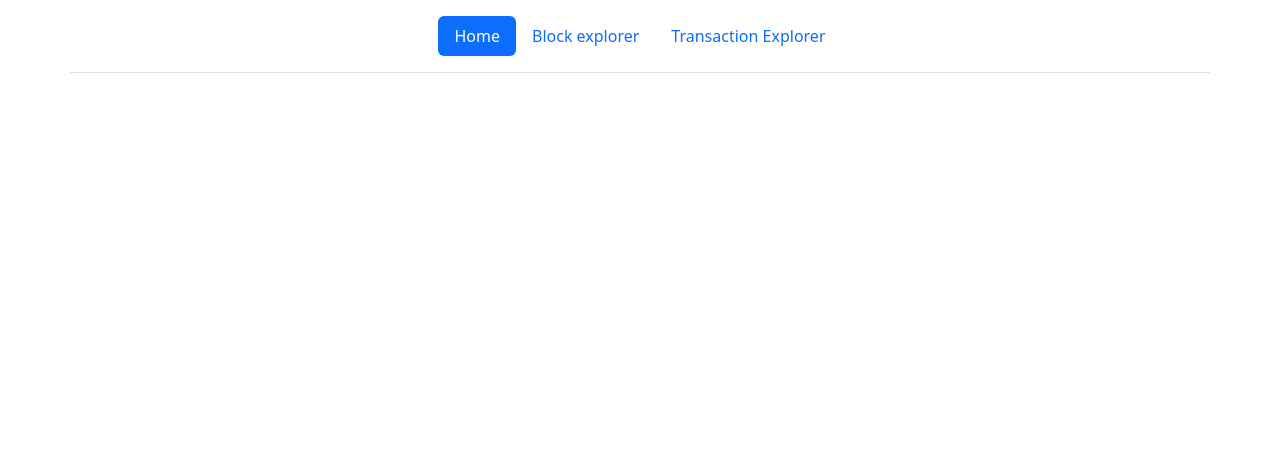
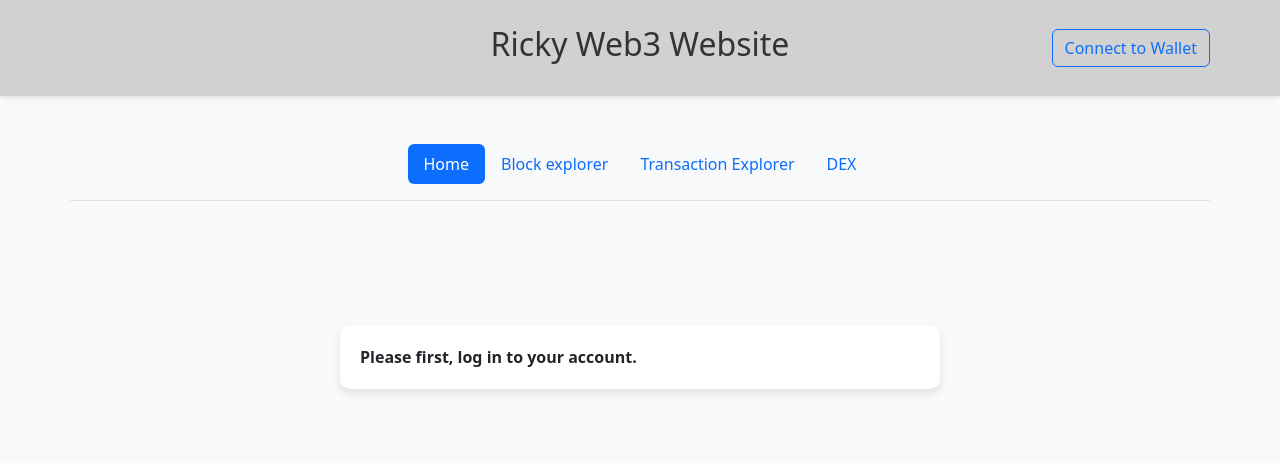
Before and after one commit to DevRickyCst/ethBlockExplorer, a Flask app: page / in a window 1280 px wide. Shown: the top 463 px of the page. Run offline with Flask 3, Linux system fonts and the light colour scheme.

Commit message:
major update

```diff
--- a/main.py
+++ b/main.py
@@ -1,16 +1,20 @@
-from flask import Flask
-from flask import render_template
+from flask import Flask, render_template, session, request
 
 from views.transactions import render_transaction_view
 from views.blocks import render_block_view
-
+from src.eths import get_value
 
 app = Flask(__name__)
 
+app.secret_key = b''
 
 @app.route("/")
 def home():
-    return render_template("home.html")
+    try:
+        value = get_value(session['account'])
+        return render_template("base.html", page = 'home', value= value)
+    except:
+        return render_template("base.html", page = 'home')
 
 
 @app.route("/block")
@@ -24,6 +28,26 @@ def block(id=None):
 def transaction(id=None):
     return render_transaction_view(id)
 
+@app.route("/dex")
+def dex(id=None):
+    return render_template("base.html", page = 'dex')
 
+
+@app.route("/set-cookie", methods=['POST'])
+def get_cookie():
+    json = request.get_json()
+    session['account'] = json['account']
+    session['networkId']=json['networkId']
+    return {
+        "Value":'Account bien enregistrer dans la session Flask'
+    }
+
+
+@app.route("/delete-cookie", methods=['POST'])
+def delete_cookie():
+    del session['account']
+    return {
+        "Value":'Account bien supprimer de la session Flask'
+    }
 if __name__ == "__main__":
-    app.run()
+    app.run(debug=True)
--- /dev/null
+++ b/static/css/utils.css
@@ -0,0 +1,43 @@
+/* Main */
+
+body {
+    background-color: #f8f9fa;
+}
+
+/* Navbar */
+.navbar-custom {
+    height: 6em; /* Ajustez la hauteur selon vos besoins */
+    padding: 1.5em;
+    background-color: rgb(208, 209, 208);
+    color: #333333;
+    margin-bottom: 2em;
+    box-shadow: 0 2px 4px rgba(0, 0, 0, 0.1);
+
+}
+
+.navbar-custom div{
+    width: 100%;
+}
+
+.content{
+    padding: 2% 5%;
+}
+
+/* Home */
+.user-info-container {
+    max-width: 600px;
+    margin: 50px auto;
+    padding: 20px;
+    background-color: #ffffff;
+    box-shadow: 0 4px 8px rgba(0, 0, 0, 0.1);
+    border-radius: 10px;
+}
+
+.user-info {
+    font-size: 18px;
+    margin-bottom: 15px;
+}
+
+.user-info b {
+    color: #007bff;
+}
--- /dev/null
+++ b/static/js/metamask.js
@@ -0,0 +1,107 @@
+
+// Detect if metamask account is changed
+window.ethereum.on('accountsChanged', async () => {
+    // Appel le back pour ajouter le compte dans les var de session
+    fetch('delete-cookie',{
+        method:"POST",
+    })
+    .then(response => response.json())
+    .then(data => console.log('Réponse du serveur:', data))
+    .catch(error => console.error('La requête a échoué. Erreur:', error));
+
+
+    // Demander à l'utilisateur de se connecter à son compte MetaMask
+    ethereum.request({ method: 'eth_requestAccounts' })
+
+    .then(accounts => {
+
+        // L'utilisateur est connecté avec succès
+        console.log('Connected to account:', accounts[0]);
+
+        // Appel le back pour ajouter le compte dans les var de session
+        fetch('/set-cookie',{
+            method:"POST",
+            headers: {
+                'Content-Type':'application/json',
+            },
+            body: JSON.stringify({'account':accounts[0]})
+        })
+        .then(response => response.json())
+        .then(data => console.log('Réponse du serveur:', data))
+        .catch(error => console.error('La requête a échoué. Erreur:', error));
+
+
+        //Todo : 'Meilleur idée ?'
+        // Redirection ver login redirection.
+        fetch('/',{
+            method:"GET",
+        })
+        .then(
+            response => {
+                    window.location = response.url
+            }
+        )
+    })
+});
+
+
+
+function connectToMetamask(event){
+
+// Vérifier si MetaMask est installé et actif
+if (typeof window.ethereum !== 'undefined') {
+    console.log('Metamask is installed!');
+
+    // Demander à l'utilisateur de se connecter à son compte MetaMask
+    ethereum.request({ method: 'eth_requestAccounts' })
+
+        .then(accounts => {
+
+        // L'utilisateur est connecté avec succès
+        console.log('Connected to account:', accounts[0]);
+        // Appel le back pour ajouter le compte dans les var de session
+        fetch('/set-cookie',{
+            method:"POST",
+            headers: {
+                'Content-Type':'application/json',
+            },
+            body: JSON.stringify({
+                'account':accounts[0],
+                'networkId': ethereum.networkVersion
+            })
+        })
+        .then(response => response.json())
+        .then(data => console.log('Réponse du serveur:', data))
+        .catch(error => console.error('La requête a échoué. Erreur:', error))
+        .then(
+            window.location.reload()
+        )
+        })
+
+        // La connexion a échoué
+        .catch(error => {
+
+        console.log('Connection error:', error);
+        });
+}
+else {
+    // MetaMask n'est pas installé, demander à l'utilisateur de l'installer
+    console.log('Metamask is not installed.');
+}
+}
+
+
+function deconnectToMetamask(event){
+        // Appel le back pour ajouter le compte dans les var de session
+        fetch('delete-cookie',{
+            method:"POST",
+        })
+        .then(response => response.json())
+        .then(data => console.log('Réponse du serveur:', data))
+        .catch(error => console.error('La requête a échoué. Erreur:', error))
+        .then(
+            window.location.reload()
+        )
+}
+
+console.log(window.location.pathname)
--- a/templates/base.html
+++ b/templates/base.html
@@ -2,16 +2,15 @@
 <html lang="en">
 <head>
 
-    <link href="https://cdn.jsdelivr.net/npm/bootstrap@5.2.2/dist/css/bootstrap.min.css" rel="stylesheet" integrity="sha384-Zenh87qX5JnK2Jl0vWa8Ck2rdkQ2Bzep5IDxbcnCeuOxjzrPF/et3URy9Bv1WTRi" crossorigin="anonymous">
-    <script src="https://cdn.jsdelivr.net/npm/bootstrap@5.2.2/dist/js/bootstrap.bundle.min.js" integrity="sha384-OERcA2EqjJCMA+/3y+gxIOqMEjwtxJY7qPCqsdltbNJuaOe923+mo//f6V8Qbsw3" crossorigin="anonymous"></script>
+    {% include 'import.html' %}
 
+    <title>{% block title %} Home {% endblock %}</title>
 
-    <meta charset="UTF-8">
-    <meta http-equiv="X-UA-Compatible" content="IE=edge">
-    <meta name="viewport" content="width=device-width, initial-scale=1.0">
-    <title>{% block title %} Home {% endblock %}</title>
 </head>
 <body>
+
+    {% include 'components/navbar.html' %}
+
     <div class="container border-bottom mb-5">
         <header class="d-flex justify-content-center py-3">
             <ul class="nav nav-pills">
@@ -19,14 +18,24 @@
             {% set navigation_bar = [
                 ('/', 'home', 'Home'),
                 ('/block', 'block', 'Block explorer'),
-                ('/transaction', 'transaction', 'Transaction Explorer')
+                ('/transaction', 'transaction', 'Transaction Explorer'),
+                ('/dex', 'dex', 'DEX')
             ]%}
 
             {% for href, id, caption in navigation_bar %}
-                <li class="nav-item"><a href="{{ href }}"  {% if active == id %} class="nav-link active" {% else %} class="nav-link" {% endif %} >{{ caption }}</a></li>
+                <li class="nav-item"><a href="{{ href }}"
+                    {% if page == id %} class="nav-link active"
+                    {% else %} class="nav-link"
+                    {% endif %} >{{ caption }}</a></li>
             {% endfor %}
             </ul>
         </header>
+    </div>
+
+    <div class="content">
+        {% if page %}
+            {% include "components/" + page + ".html" %}
+        {% endif %}
     </div>
 
     {% block body %}
--- a/templates/block.html
+++ b/templates/block.html
@@ -17,7 +17,7 @@
 {% block body %}
 
     <form method="GET" action="/block" class='w-50 mx-auto'>
-        <div class="row g-3 m-3">
+        <div class="row g-3">
             <div class="col-auto">
                 <label for="inputPassword6" class="col-form-label">View block number :</label>
             </div>
--- /dev/null
+++ b/templates/components/home.html
@@ -0,0 +1,29 @@
+{% set network_mapping = {
+    '1': {"name":'Main net', 'url': 'https://etherscan.io/'},
+    '5' : {"name":'Goerli', 'url': 'https://sepolia.etherscan.io/'},
+    '11155111': {"name":'Sepolia', 'url': 'https://sepolia.etherscan.io/'},
+    '2018' : {"name":'Dev', 'url': 'https://sepolia.etherscan.io/'},
+} %}
+
+<div class="container user-info-container">
+    {% if session['account'] %}
+        <div class="user-info">
+            <p><strong>Address:</strong>
+                <b>
+                    <a href="https://etherscan.io/address/{{ session['account'] }}", target="_blank">
+                        {{ session['account'] }}
+                    </a>
+                </b>
+            </p>
+            <p>
+                <strong>Network:</strong>
+                <b><a href="{{ network_mapping[session['networkId']]['url'] }}", target="_blank">
+                {{ network_mapping[session['networkId']]['name'] }} </a></b></p>
+            <p>
+                <strong>Balance:</strong>
+                <b>{{ value }} ETH</b></p>
+        </div>
+    {% else %}
+        <strong>Please first, log in to your account.</strong>
+    {% endif %}
+</div>
--- /dev/null
+++ b/templates/components/navbar.html
@@ -0,0 +1,13 @@
+<nav class="navbar navbar-expand-lg navbar-light navbar-custom">
+    <div class="container d-flex position-relative">
+        <!-- Titre centré -->
+        <h2 class="position-absolute start-50 translate-middle-x">Ricky Web3 Website</h2>
+
+        <!-- Bouton à droite -->
+        {% if session['account'] %}
+            <button id="wallet" class="btn btn-outline-danger position-absolute end-0" onclick="deconnectToMetamask()">Disconnect</button>
+        {% else %}
+            <button id="wallet" class="btn btn-outline-primary position-absolute end-0" onclick="connectToMetamask()">Connect to Wallet</button>
+        {% endif %}
+    </div>
+</nav>
--- a/templates/home.html
+++ /dev/null
@@ -1,9 +0,0 @@
-
-{% extends "base.html" %}
-{% set active = "home" %}
-
-{% block body %}
-
-
-
-{% endblock %}
--- /dev/null
+++ b/templates/import.html
@@ -0,0 +1,15 @@
+<!-- Config -->
+<meta charset="UTF-8">
+<meta http-equiv="X-UA-Compatible" content="IE=edge">
+<meta name="viewport" content="width=device-width, initial-scale=1.0">
+
+<!-- BOOSTRAP -->
+<link href="https://cdn.jsdelivr.net/npm/bootstrap@5.2.2/dist/css/bootstrap.min.css" rel="stylesheet" integrity="sha384-Zenh87qX5JnK2Jl0vWa8Ck2rdkQ2Bzep5IDxbcnCeuOxjzrPF/et3URy9Bv1WTRi" crossorigin="anonymous">
+<script src="https://cdn.jsdelivr.net/npm/bootstrap@5.2.2/dist/js/bootstrap.bundle.min.js" integrity="sha384-OERcA2EqjJCMA+/3y+gxIOqMEjwtxJY7qPCqsdltbNJuaOe923+mo//f6V8Qbsw3" crossorigin="anonymous"></script>
+
+
+<!-- Statics files -->
+<link rel="stylesheet" href="{{ url_for('static', filename='css/utils.css') }}"/>
+
+<!-- Javascripts files -->
+<script type="text/javascript" src="{{ url_for('static', filename='js/metamask.js') }}"></script>
--- a/views/blocks.py
+++ b/views/blocks.py
@@ -1,6 +1,6 @@
 from flask import render_template
 from flask import request
-from src.eth import eth
+from src.eths import eth
 
 
 def render_block_view(id):
--- a/views/transactions.py
+++ b/views/transactions.py
@@ -1,7 +1,7 @@
 from flask import render_template
 from flask import request
 
-from src.eth import  eth
+from src.eths import  eth
 
 
 def render_transaction_view(id):
```
Also changed, not shown: src/eths.py (renamed from src/eth.py, +7 -1 lines), templates/components/dex.html (added), 1 other file.
